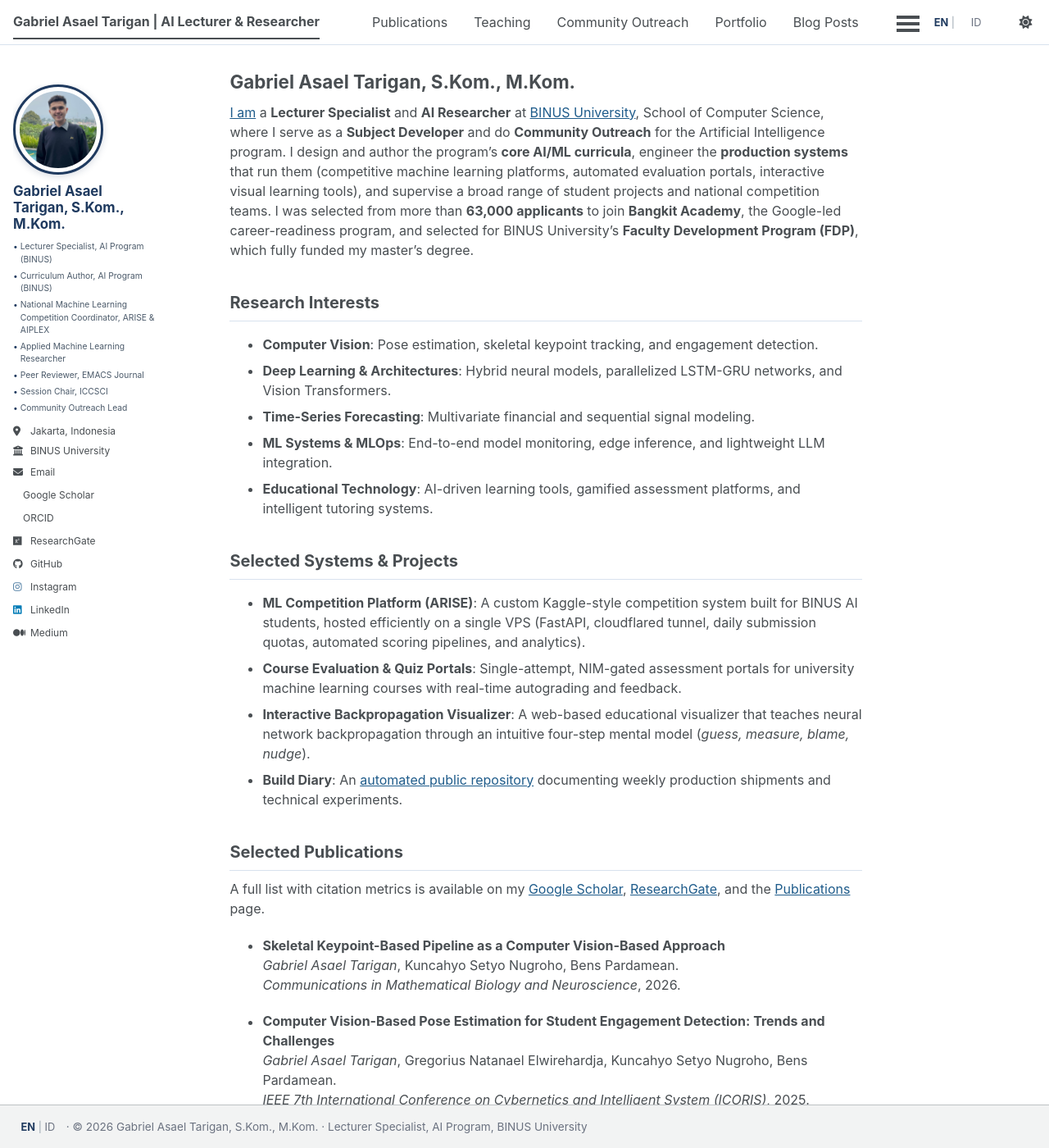
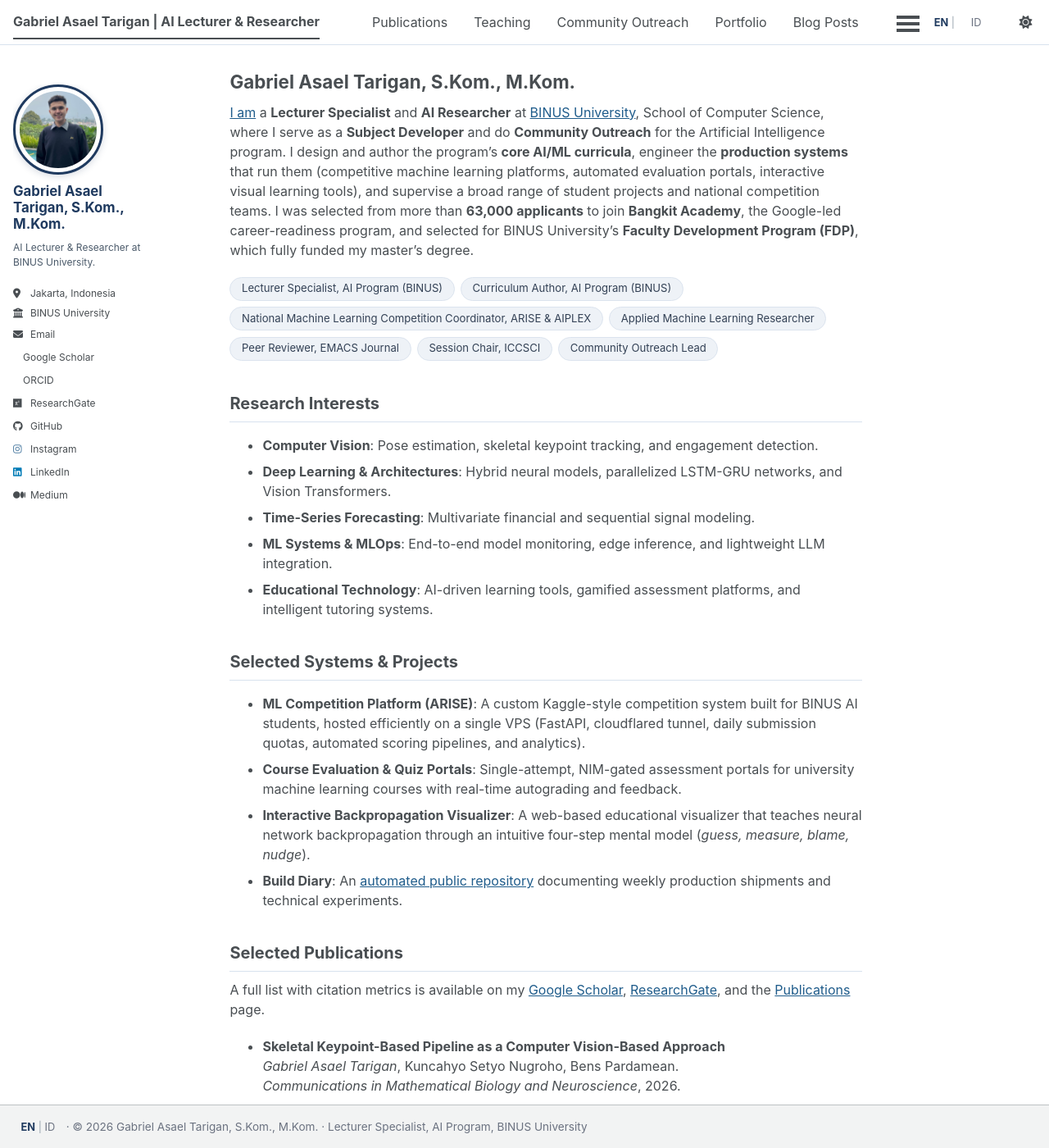
Before and after one commit to asaeltarigan/asaeltarigan.github.io, a Jekyll site: the page built from _pages/about.md, in a window 1280 px wide and 1400 px high. Shown: the whole window at 82% size. Built offline with Jekyll 4.4.1, drawn with Linux system fonts in a browser that asks for light colours; a style sheet for code colours, icons or effects is not loaded.

Commit message:
Roles -> chip tags in the main column under the intro; sidebar back to a clean tagline

```diff
--- a/_config.yml
+++ b/_config.yml
@@ -26,16 +26,7 @@ author:
   avatar           : "profile.jpg"
   name             : "Gabriel Asael Tarigan, S.Kom., M.Kom."
   pronouns         : # example: "she/her"
-  bio              : >-
-    <ul class="author-roles">
-    <li>Lecturer Specialist, AI Program (BINUS)</li>
-    <li>Curriculum Author, AI Program (BINUS)</li>
-    <li>National Machine Learning Competition Coordinator, ARISE &amp; AIPLEX</li>
-    <li>Applied Machine Learning Researcher</li>
-    <li>Peer Reviewer, EMACS Journal</li>
-    <li>Session Chair, ICCSCI</li>
-    <li>Community Outreach Lead</li>
-    </ul>
+  bio              : "AI Lecturer & Researcher at BINUS University."
   location         : "Jakarta, Indonesia"
   employer         : "BINUS University"
   uri              : # URL
--- a/_includes/author-profile.html
+++ b/_includes/author-profile.html
@@ -17,7 +17,7 @@
   <div class="author__content">
     <h3 class="author__name">{{ author.name }}</h3>
     {% if author.pronouns %}<p class="author__pronouns">{{ author.pronouns }}</p>{% endif %}
-    {% if author.bio %}<div class="author__bio">{{ author.bio }}</div>{% endif %}
+    {% if author.bio %}<p class="author__bio">{{ author.bio }}</p>{% endif %}
   </div>
 
   <div class="author__urls-wrapper">
--- a/_includes/head.html
+++ b/_includes/head.html
@@ -91,4 +91,4 @@
 
 <!-- For all browsers -->
 <link rel="stylesheet" href="{{ base_path }}/assets/css/main.css">
-<link rel="stylesheet" href="{{ base_path }}/assets/css/custom.css?v=29">
+<link rel="stylesheet" href="{{ base_path }}/assets/css/custom.css?v=30">
--- a/_pages/about.md
+++ b/_pages/about.md
@@ -9,6 +9,16 @@ redirect_from:
 ---
 
 [I am](https://socs.binus.ac.id/artificial-intelligence/people/gabriel-asael-tarigan-s-kom-m-kom/) a **Lecturer Specialist** and **AI Researcher** at [BINUS University](https://www.binus.ac.id), School of Computer Science, where I serve as a **Subject Developer** and do **Community Outreach** for the Artificial Intelligence program. I design and author the program's **core AI/ML curricula**, engineer the **production systems** that run them (competitive machine learning platforms, automated evaluation portals, interactive visual learning tools), and supervise a broad range of student projects and national competition teams. I was selected from more than **63,000 applicants** to join **Bangkit Academy**, the Google-led career-readiness program, and selected for BINUS University's **Faculty Development Program (FDP)**, which fully funded my master's degree.
+
+<ul class="role-chips">
+<li>Lecturer Specialist, AI Program (BINUS)</li>
+<li>Curriculum Author, AI Program (BINUS)</li>
+<li>National Machine Learning Competition Coordinator, ARISE &amp; AIPLEX</li>
+<li>Applied Machine Learning Researcher</li>
+<li>Peer Reviewer, EMACS Journal</li>
+<li>Session Chair, ICCSCI</li>
+<li>Community Outreach Lead</li>
+</ul>
 
 ## Research Interests
 
--- a/assets/css/custom.css
+++ b/assets/css/custom.css
@@ -431,26 +431,23 @@ html { font-size: 16px; }
 .author__bio { font-size: 0.92rem; }
 .masthead__inner-wrap { padding: 0.4em 1em; }
 
-/* Sidebar roles list (8 Oct 2026) */
-.author__bio { margin-bottom: 0.6rem; }
-ul.author-roles {
+/* Role chips under the intro (8 Oct 2026) */
+.role-chips {
+  display: flex;
+  flex-wrap: wrap;
+  gap: 0.45rem;
   list-style: none;
-  margin: 0.25rem 0 0.7rem;
   padding: 0;
-  font-size: 0.86rem;
-  line-height: 1.45;
-  color: #4b5a6a;
+  margin: 0.3em 0 1.6em;
 }
-ul.author-roles li {
-  position: relative;
-  padding-left: 0.85em;
-  margin-bottom: 0.28rem;
+.role-chips li {
+  background: #eef2f7;
+  border: 1px solid #dbe3ee;
+  border-radius: 999px;
+  padding: 0.3rem 0.85rem;
+  font-size: 0.82rem;
+  color: #334155;
+  line-height: 1.35;
+  margin: 0;
 }
-ul.author-roles li::before {
-  content: "\2022";
-  position: absolute;
-  left: 0;
-  color: #1f3a5f;
-}
-html[data-theme="dark"] ul.author-roles { color: #94a3b8; }
-html[data-theme="dark"] ul.author-roles li::before { color: #93b4d8; }
+html[data-theme="dark"] .role-chips li { background: #1b2740; border-color: #2b3a57; color: #cbd5e1; }
```
